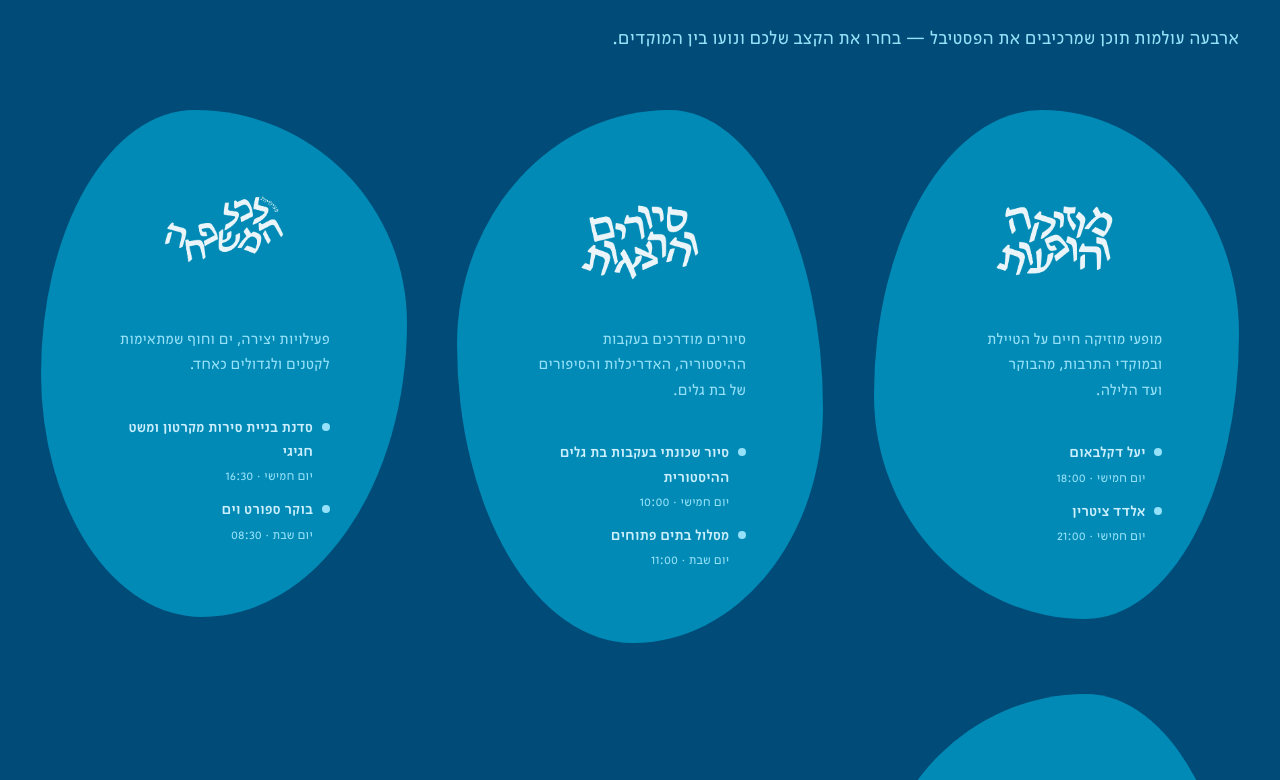
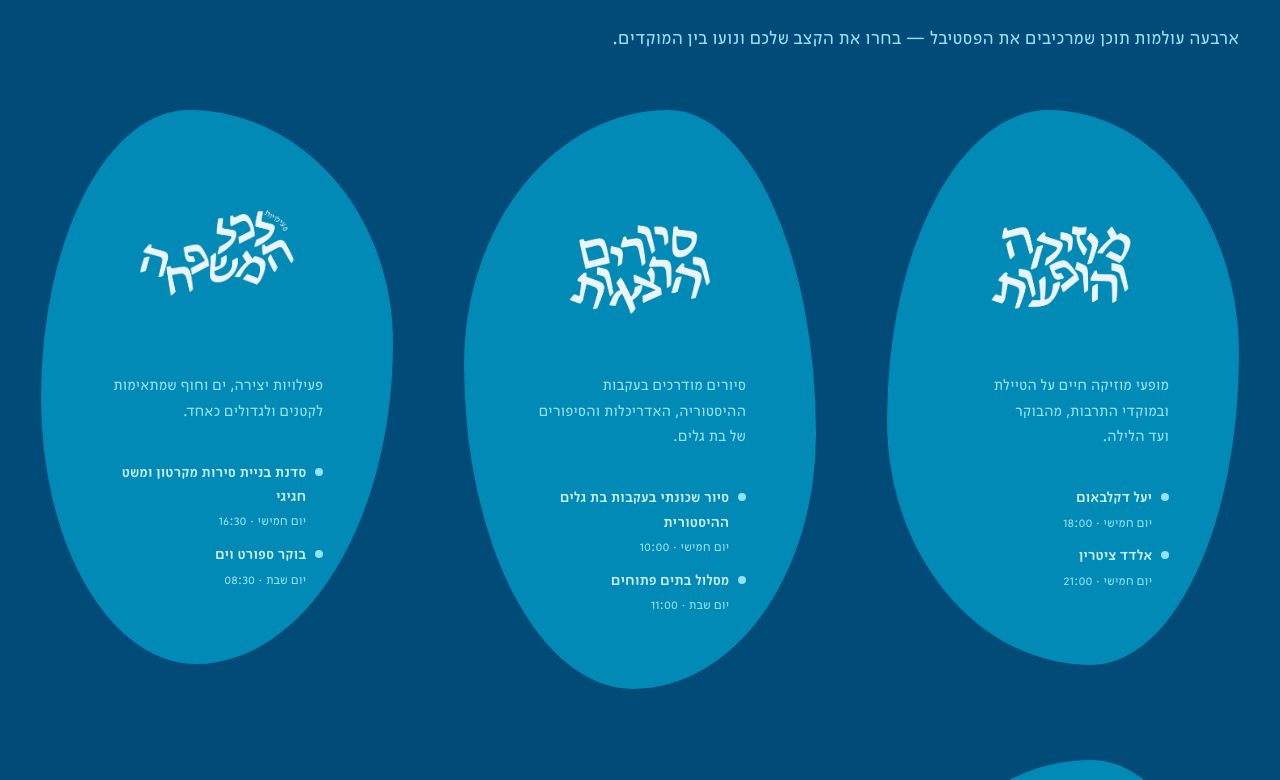
Before and after one commit to amitzadik/beitgalim16, a Next.js app: page / in a window 1280 px wide. Shown: the part 3820-4600 px from the top of the page. Built offline with nearby package versions, Linux system fonts and the light colour scheme; a web font is replaced by a local one.

Commit message:
Increase program image sizes and spacing

```diff
--- a/src/components/ProgramCategories/ProgramCategories.module.css
+++ b/src/components/ProgramCategories/ProgramCategories.module.css
@@ -12,7 +12,7 @@
 .grid {
   display: grid;
   grid-template-columns: repeat(auto-fit, minmax(min(100%, 270px), 1fr));
-  gap: calc(clamp(1.2rem, 2.4vw, 2rem) + 20px);
+  gap: calc(clamp(1.2rem, 2.4vw, 2rem) + 40px);
   /* כל כרטיס בגובה טבעי — מותר ש-4 הצורות יהיו שונות */
   align-items: start;
 }
@@ -23,10 +23,10 @@
   flex-direction: column;
   align-items: center;
   justify-content: center;
-  gap: 0.8rem;
-  min-height: 500px;
+  gap: 1rem;
+  min-height: 540px;
   /* ריפוד תחתון גדול יותר — שומר את הטקסט במרכז הרחב של הצורה */
-  padding: 3.4rem 3.2rem 4.4rem;
+  padding: 3.8rem 3.2rem 4.5rem;
   background-color: var(--color-surface);
   border-radius: var(--radius-blob-1);
   text-align: right;
@@ -60,18 +60,22 @@
 .visual {
   display: grid;
   place-items: center;
-  height: 144px;
-  margin-block-end: 0.4rem;
+  height: 184px;
+  margin-block-end: 0.2rem;
 }
 
 .visualImg {
   width: auto;
-  height: 120px;
+  height: 144px;
   object-fit: contain;
   /* מלבין את גרפיקת הקטגוריה כדי שתיראה על הכרטיס ללא האליפסה הלבנה */
   filter: brightness(0) invert(1);
   opacity: 0.92;
   transition: transform var(--transition);
+}
+
+.familyImg {
+  height: 156px;
 }
 
 .card:hover .visualImg {
@@ -86,8 +90,8 @@
 
 .examples {
   width: min(100%, 25ch);
-  margin-block-start: 0.5rem;
-  padding-block-start: 1rem;
+  margin-block-start: 0.35rem;
+  padding-block-start: 0.85rem;
   text-align: right;
 }
 
@@ -124,3 +128,9 @@
   border-radius: 50%;
   background-color: var(--color-accent-soft);
 }
+
+@media (max-width: 700px) {
+  .card {
+    min-height: 520px;
+  }
+}
```
